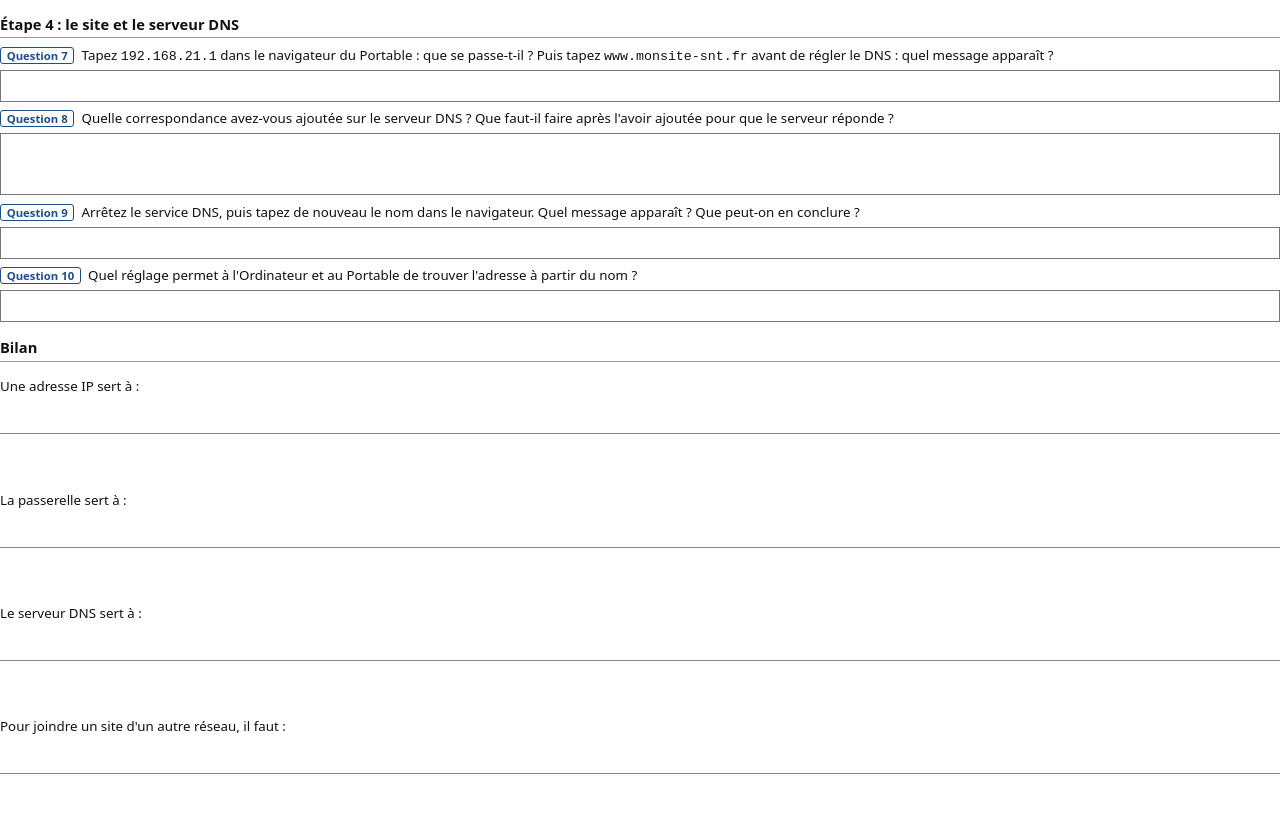
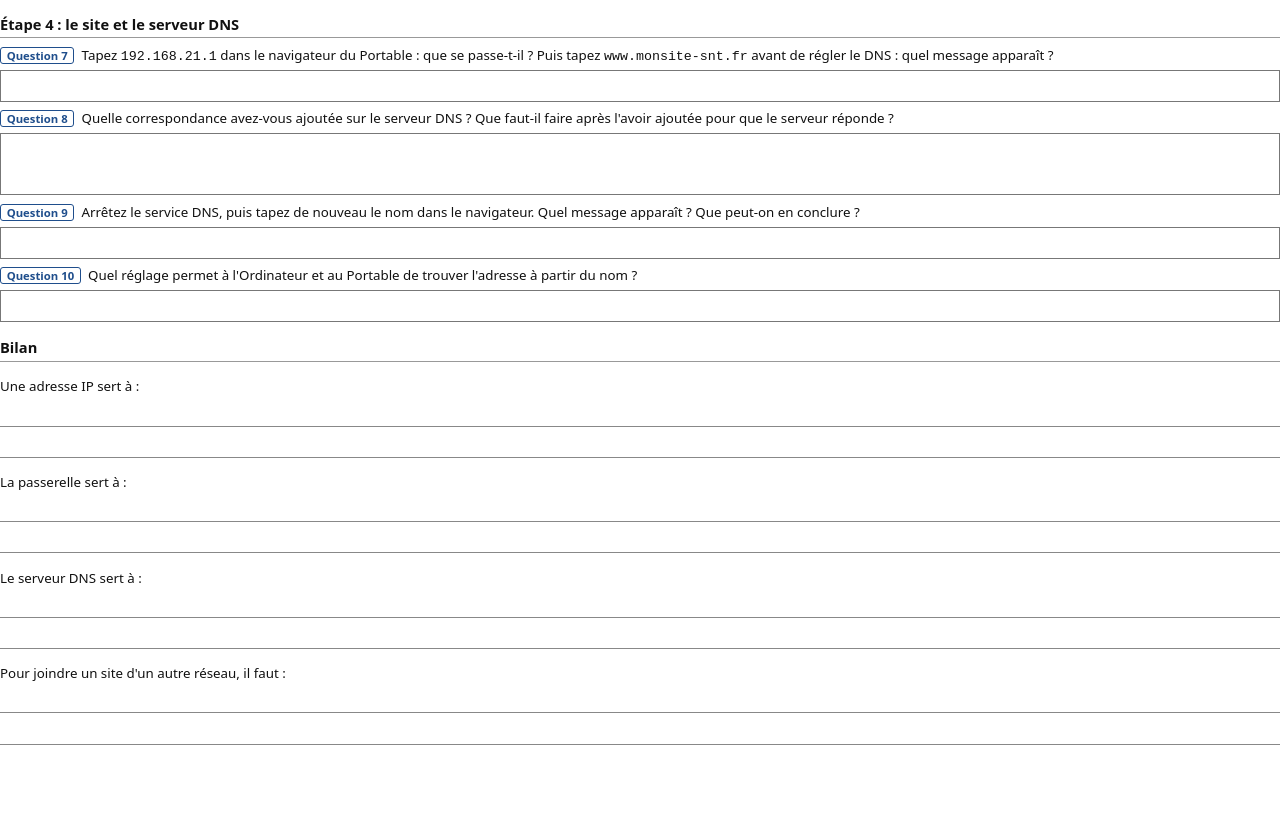
Before and after one commit to techno-snt/activites, a plain HTML site: page snt/internet/reseau-ip-passerelle-dns/fiche_eleve_simulateur.html in a window 1280 px wide. Shown: the part 1311-2127 px from the top of the page. After the commit the page ends 2056 px from the top, so only its background shows below. Drawn offline with Linux system fonts and the light colour scheme.

Commit message:
Fiche simulateur : lignes d'écriture réelles dans le bilan (remplace le dégradé)
Co-Authored-By: Claude Haiku 5.5 <noreply@anthropic.com>
Claude-Session: https://claude.ai/code/session_01642Shg5W78Di6CLVgW4uNi

```diff
--- a/snt/internet/reseau-ip-passerelle-dns/fiche_eleve_simulateur.html
+++ b/snt/internet/reseau-ip-passerelle-dns/fiche_eleve_simulateur.html
@@ -21,7 +21,8 @@
   .schema { width:80%; height:auto; display:block; margin:0 auto; border:1px solid #bbb; }
   .nlab { font-size:12px; fill:#111; text-anchor:middle; }
   .nip { font-size:11px; fill:#444; text-anchor:middle; }
-  .trace p { margin: 4mm 0 0; min-height: 26mm; background: repeating-linear-gradient(to bottom, transparent 0, transparent 7.4mm, #888 7.4mm, #888 7.5mm); }
+  .trace p { margin: 4mm 0 0; }
+  .trace .l { height: 8mm; border-bottom: 0.3mm solid #888; }
   .etape { display:inline-block; font-size:8.5pt; font-weight:700; color:#1f4e8c; border:1px solid #1f4e8c; border-radius:3px; padding:0 1.5mm; margin-right:1mm; white-space:nowrap; }
 
   .sim-note { border-left:3px solid #1f4e8c; padding:2mm 3mm; margin:2mm 0; font-size:9pt; }
@@ -79,9 +80,17 @@
 <h2>Bilan</h2>
 <div class="trace">
   <p>Une adresse IP sert à :</p>
+  <div class="l"></div>
+  <div class="l"></div>
   <p>La passerelle sert à :</p>
+  <div class="l"></div>
+  <div class="l"></div>
   <p>Le serveur DNS sert à :</p>
+  <div class="l"></div>
+  <div class="l"></div>
   <p>Pour joindre un site d'un autre réseau, il faut :</p>
+  <div class="l"></div>
+  <div class="l"></div>
 </div>
 
 </body>
```
Also changed, not shown: 1 other file.
